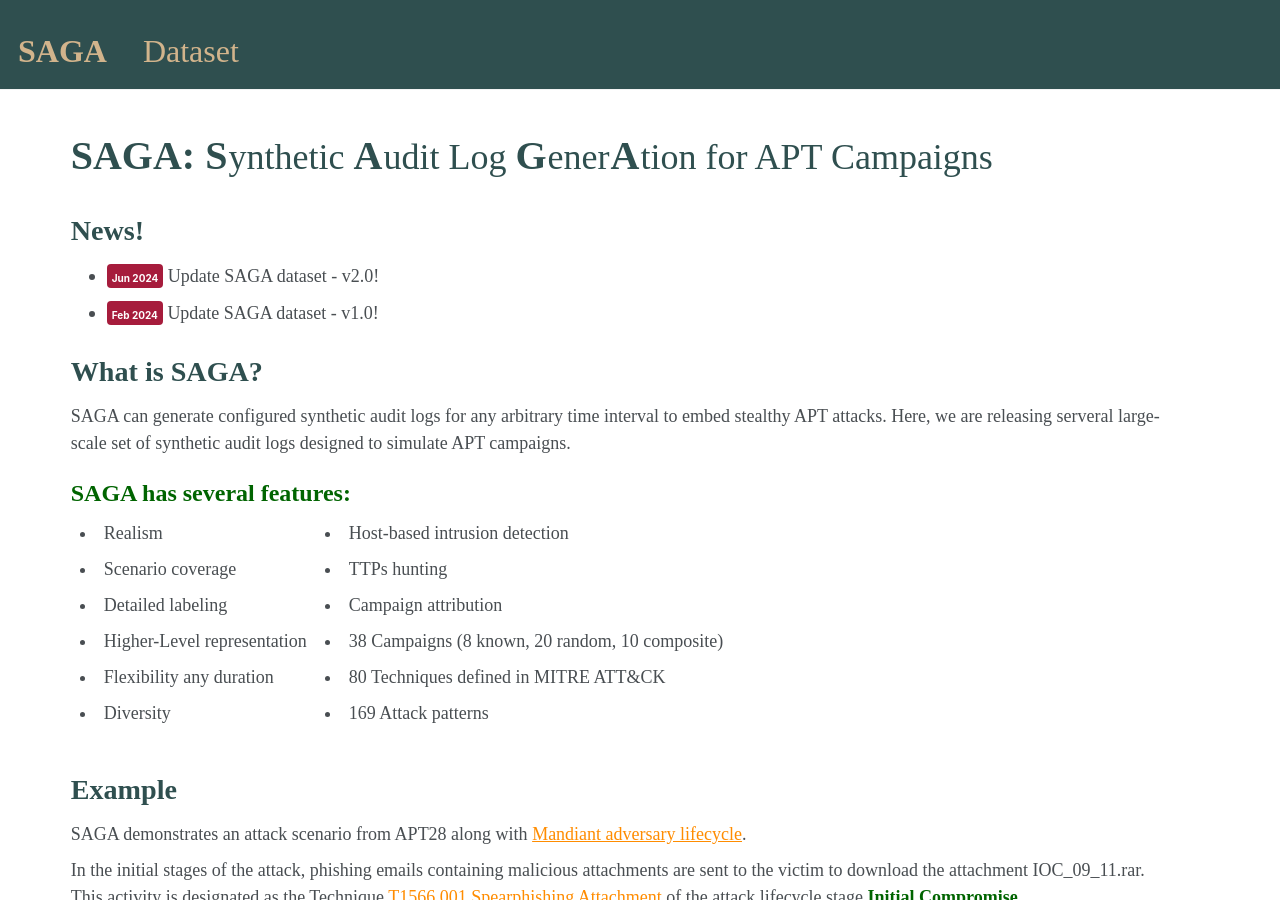
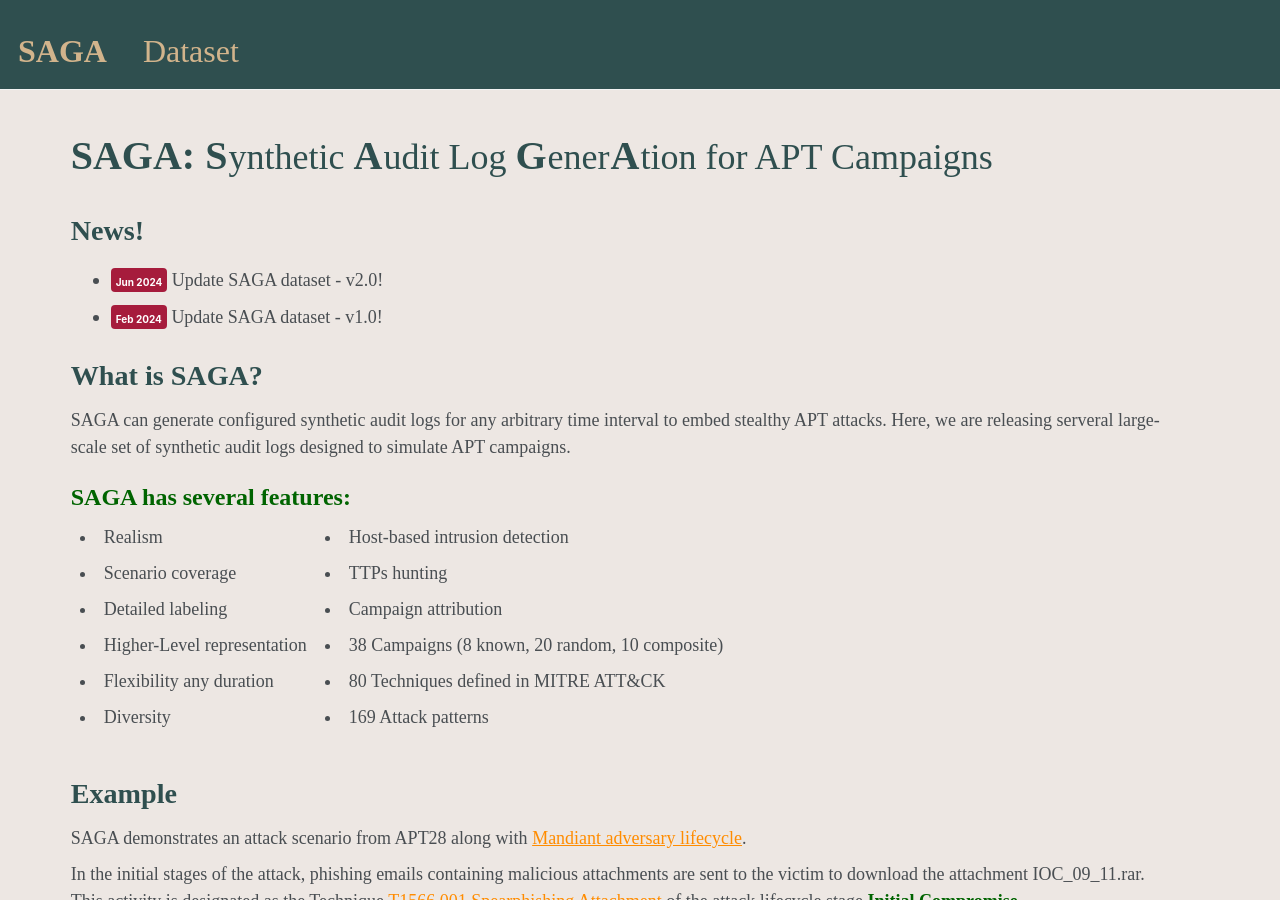
Before and after one commit to KKKK16/KKKK16.github.io, a Jekyll site: the page built from _pages/about.md, in a window 1280 px wide and 900 px high. Built offline with Jekyll 4.4.1, drawn with Linux system fonts in a browser that asks for light colours.

Commit message:
Update head.html

```diff
--- a/_includes/head.html
+++ b/_includes/head.html
@@ -5,9 +5,6 @@
 {% include seo.html %}
 
 <link href="{% if site.atom_feed.path %}{{ site.atom_feed.path }}{% else %}{{ base_path }}/feed.xml{% endif %}" type="application/atom+xml" rel="alternate" title="{{ site.title }} Feed">
-
-<!-- Bootstrap  -->
-<link href="https://cdn.jsdelivr.net/npm/bootstrap@5.0.0/dist/css/bootstrap.min.css" rel="stylesheet" integrity="sha384-wEmeIV1mKuiNpC+IOBjI7aAzPcEZeedi5yW5f2yOq55WWLwNGmvvx4Um1vskeMj0" crossorigin="anonymous">
 
 <!-- http://t.co/dKP3o1e -->
 <meta name="HandheldFriendly" content="True">
```
